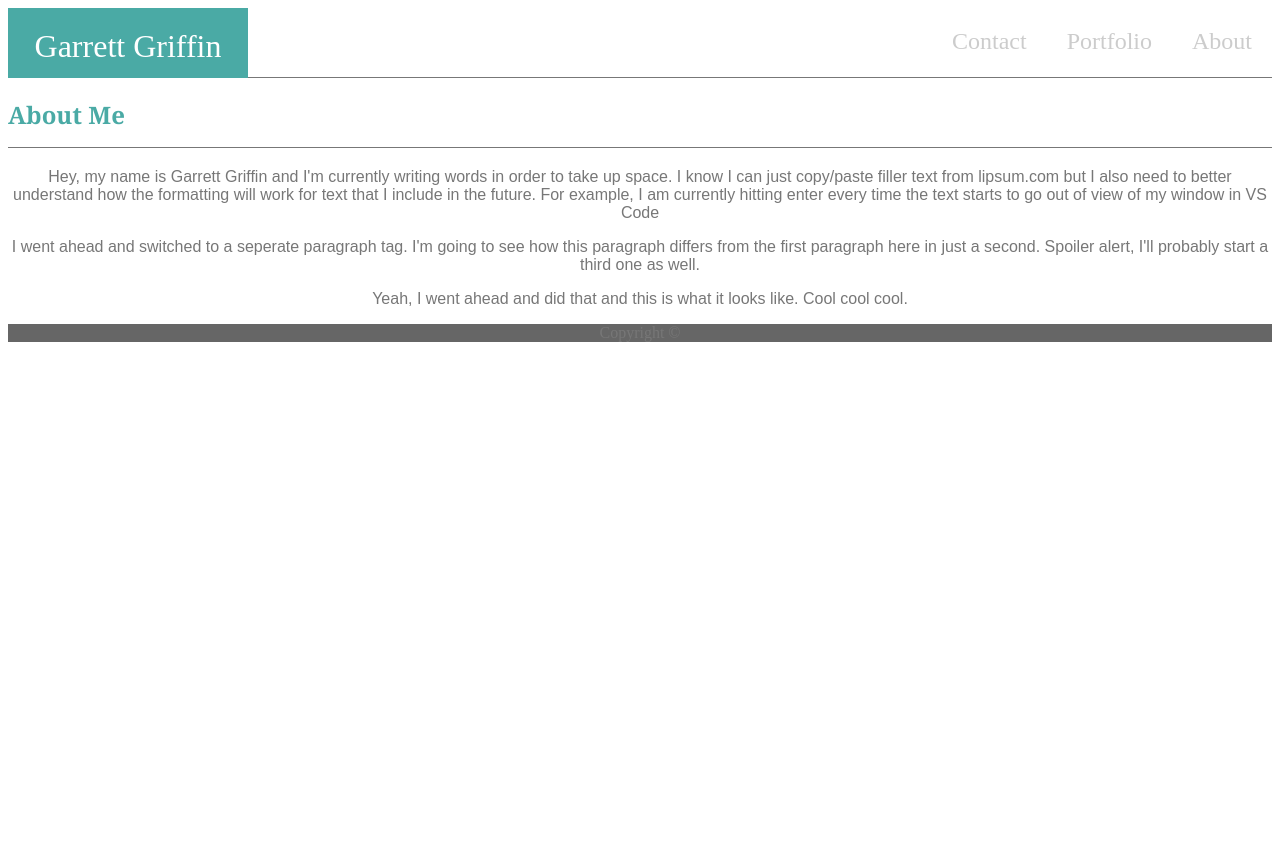
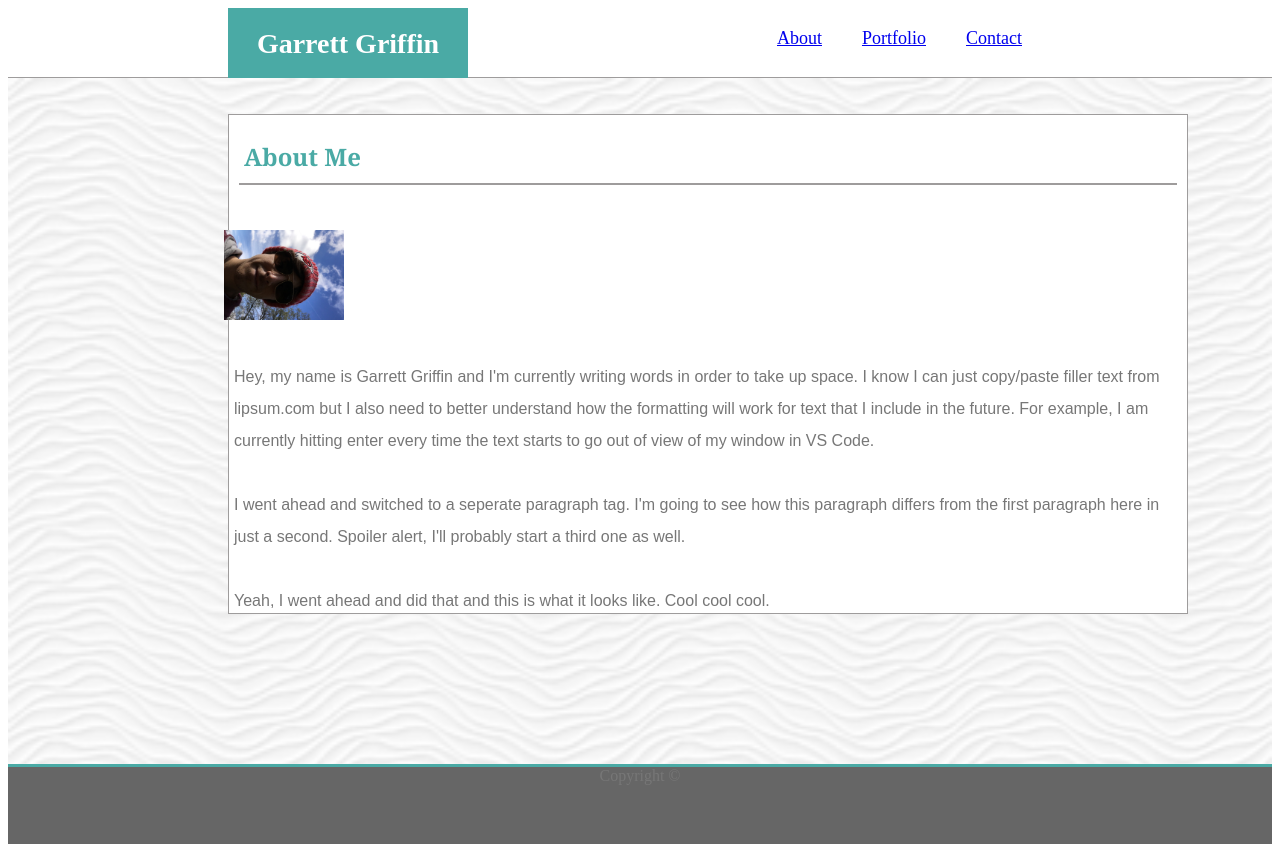
Before and after one commit to gggriffin/Basic-Portfolio, a plain HTML site: page index.html in a window 1280 px wide. Before the commit the page ends 800 px from the top, so only its background shows below. Drawn offline with Linux system fonts and the light colour scheme.

Commit message:
linked html pages, added background image

```diff
--- a/assets/css/style.css
+++ b/assets/css/style.css
@@ -5,9 +5,14 @@
     box-sizing: border-box;
     text-align: center;
 }
+
 footer {
     background: #666666;
     color: #777777;
+    border-top: 3px solid #4aaaa5;
+    height: 80px;
+    margin-bottom: 0%;
+    width: 100%;
 }
 
 h2 {
@@ -19,30 +24,72 @@ h2 {
 header{
     background: #ffffff;
     height: 70px;
-    border-bottom: 1px solid #777777;
+    border-bottom: 1px solid #9e9c9c;
 }
 
 p {
     font-family: 'Arial', 'Helvetica Neue', Arial, Helvetica, sans-serif;
     color: #777777;
+    float: left;
+    padding-left: 5px;
+    padding-right: 5px;
+    text-align: left;
+    line-height: 2;
 }
 
 section {
     color: #cccccc;
     float: right;
     padding: 20px;
-    font-size: 24px;
+    font-size: 18px;
+}
+
+img {
+    width: 220x;
+    height: 120px;
+    transform: rotate(90deg);
+    margin: 10px;
+    float: left;
 }
 
 .about {
     height: 50px;
-    border-bottom: 1px solid #777777;
+    border-bottom: 2px solid #9e9c9c;
+    text-align: left;
+    padding: 5px;
+    padding-right: 10px;
+    margin-left: 10px;
+    margin-right: 10px;
+    background-color: #ffffff;
+}
+
+.background {
+    background-image: url("../images/white-waves.png");
+    background-size: cover;
+    background-repeat: repeat;
+    padding-bottom: 150px;
+}
+
+.bio{
+    width: 960px;
+    height: 500px;
+    border: 1px solid #9e9c9c;
+    box-align: center;
+    margin-left: 220px;
+    margin-right: 220px;
+    background-color: #ffffff;
+}
+
+.content {
+    padding-right: 250px;
 }
 .name {
     color: #ffffff;
     background: #4aaaa5;
     float: left;
-    font-size: 32px;
+    font-size: 28px;
+    font-weight: bold;
     height: 70px;
+    margin-left: 220px;
     width: 240px;
 }
--- a/index.html
+++ b/index.html
@@ -12,18 +12,22 @@
      <section class="name">
         Garrett Griffin
     </section>
-    <section id="button">
-        About
+    <section class="content">
+        <a href=contact.html>Contact</a>
     </section>
-    <section id="button">
-        Portfolio
+    <section>
+        <a href=portfolio.html>Portfolio</a>
     </section>
-    <section id="button">
-       Contact
+    <section>
+       <a href=index.html>About</a>
     </section>
     </header>
-    <div>
+    <div class="background">
+        <br>
+        <br>
+         <div class="bio">
          <h2 class="about">About Me</h2>
+         <img src="assets/images/profile pic temp.JPG" alt="Griffin profile pic">
          <p>Hey, my name is Garrett Griffin and I'm currently
             writing words in order to take up space. I know
             I can just copy/paste filler text from lipsum.com
@@ -31,17 +35,17 @@
             will work for text that I include in the future. For
             example, I am currently hitting enter every time
             the text starts to go out of view of my window in VS
-            Code
+            Code.
          </p>
          <p>I went ahead and switched to a seperate paragraph tag.
             I'm going to see how this paragraph differs from the
             first paragraph here in just a second. Spoiler alert,
             I'll probably start a third one as well.
          </p>
-        <p>
-            Yeah, I went ahead and did that and this is what it looks
+         <p>Yeah, I went ahead and did that and this is what it looks
             like. Cool cool cool.
          </p>
+         </div>
     </div>
     <footer>
         Copyright ©
```
Also changed, not shown: assets/images/profile pic temp.JPG (added), assets/images/subtle_white_feathers.png (added), assets/images/white-waves.png (added), 2 other files. Lines whose indentation alone changed are shown as unchanged.
